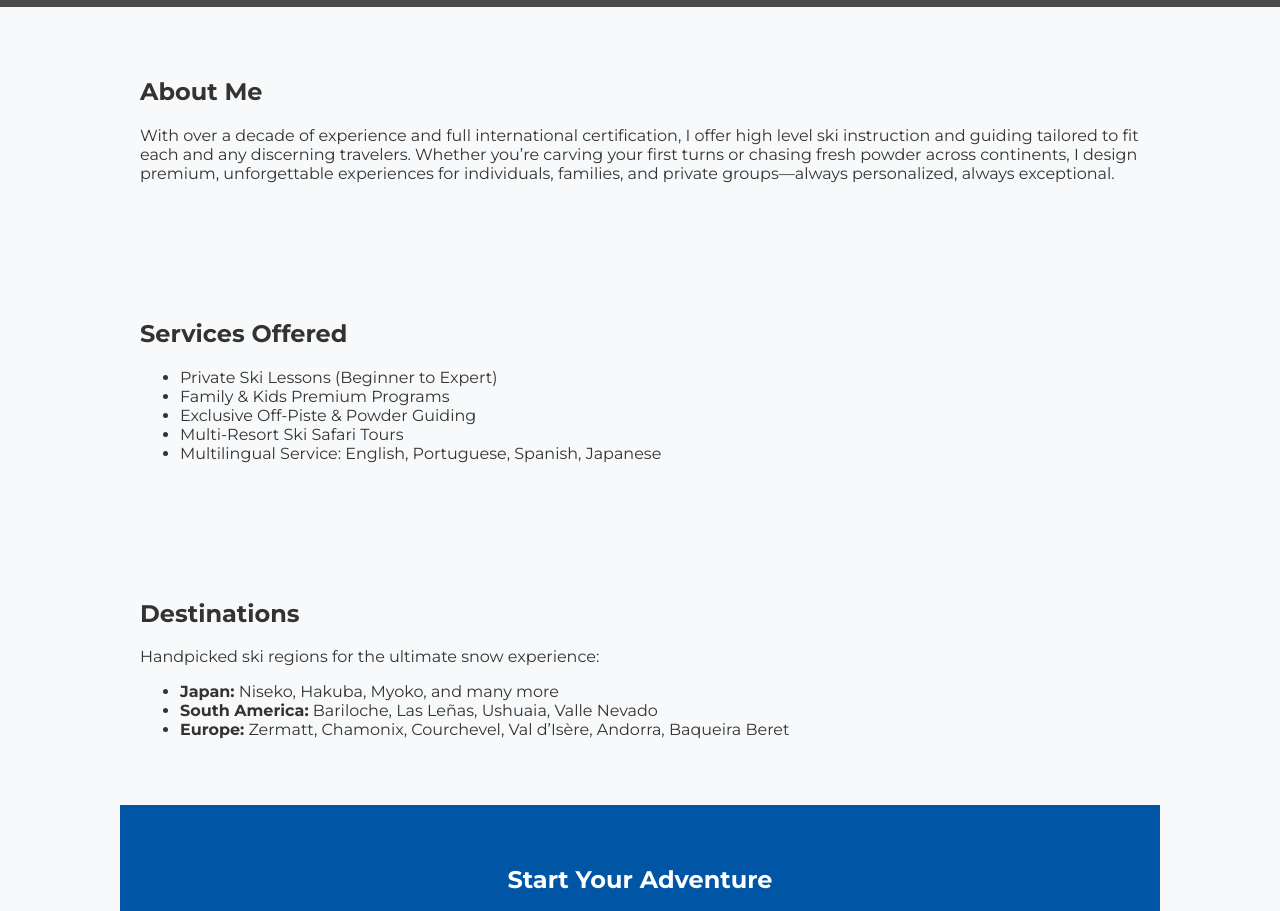
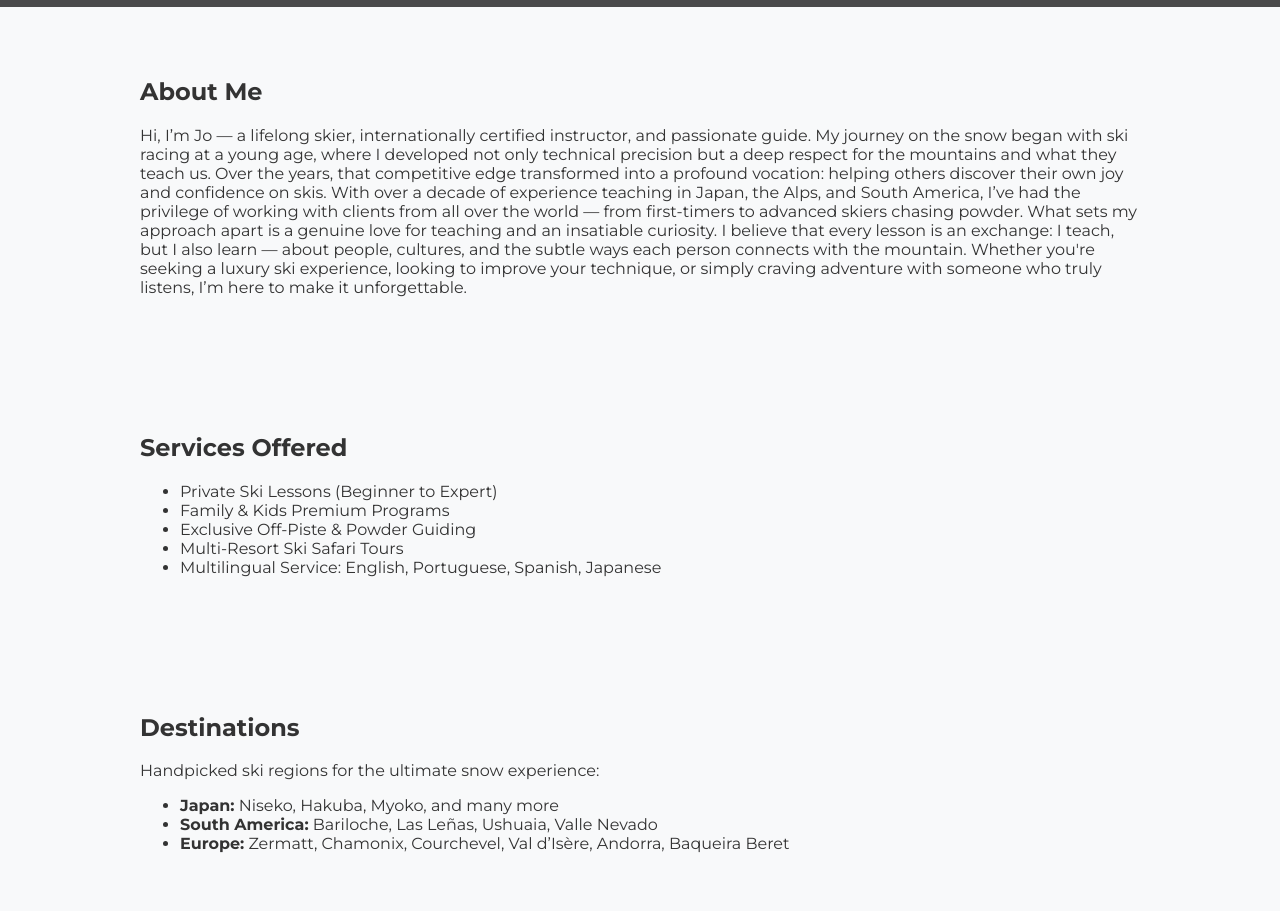
Before and after one commit to jopintofernandes13/ski-website, a plain HTML site: page index.html in a window 1280 px wide. Shown: the part 872-1783 px from the top of the page. Drawn offline with Linux system fonts and the light colour scheme.

Commit message:
Update index.html

```diff
--- a/index.html
+++ b/index.html
@@ -108,8 +108,11 @@
   <section id="about">
     <h2>About Me</h2>
     <p>
-      With over a decade of experience and full international certification, I offer high level ski instruction and guiding tailored to fit each and any discerning travelers.
-      Whether you’re carving your first turns or chasing fresh powder across continents, I design premium, unforgettable experiences for individuals, families, and private groups—always personalized, always exceptional.
+      Hi, I’m Jo — a lifelong skier, internationally certified instructor, and passionate guide. My journey on the snow began with ski racing at a young age, where I developed not only technical precision but a deep respect for the mountains and what they teach us. Over the years, that competitive edge transformed into a profound vocation: helping others discover their own joy and confidence on skis.
+
+With over a decade of experience teaching in Japan, the Alps, and South America, I’ve had the privilege of working with clients from all over the world — from first-timers to advanced skiers chasing powder. What sets my approach apart is a genuine love for teaching and an insatiable curiosity. I believe that every lesson is an exchange: I teach, but I also learn — about people, cultures, and the subtle ways each person connects with the mountain.
+
+Whether you're seeking a luxury ski experience, looking to improve your technique, or simply craving adventure with someone who truly listens, I’m here to make it unforgettable.
     </p>
   </section>
 
```
